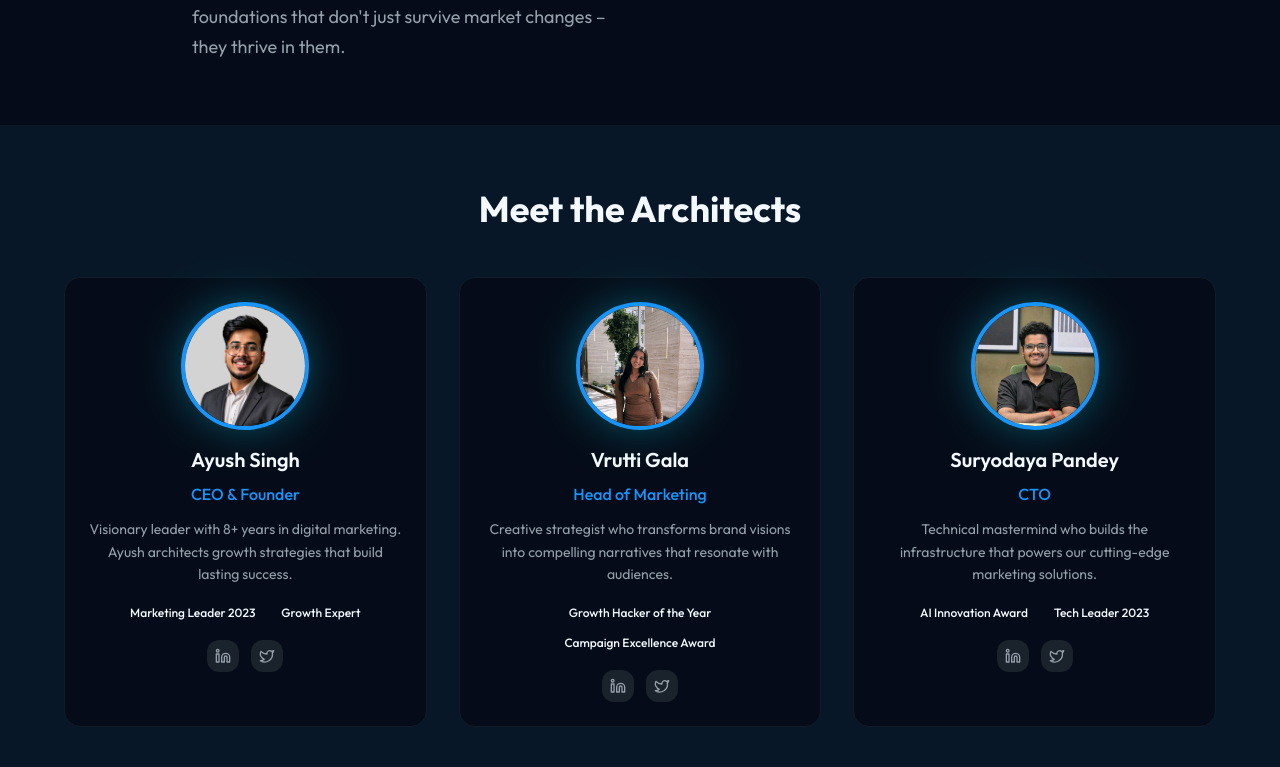
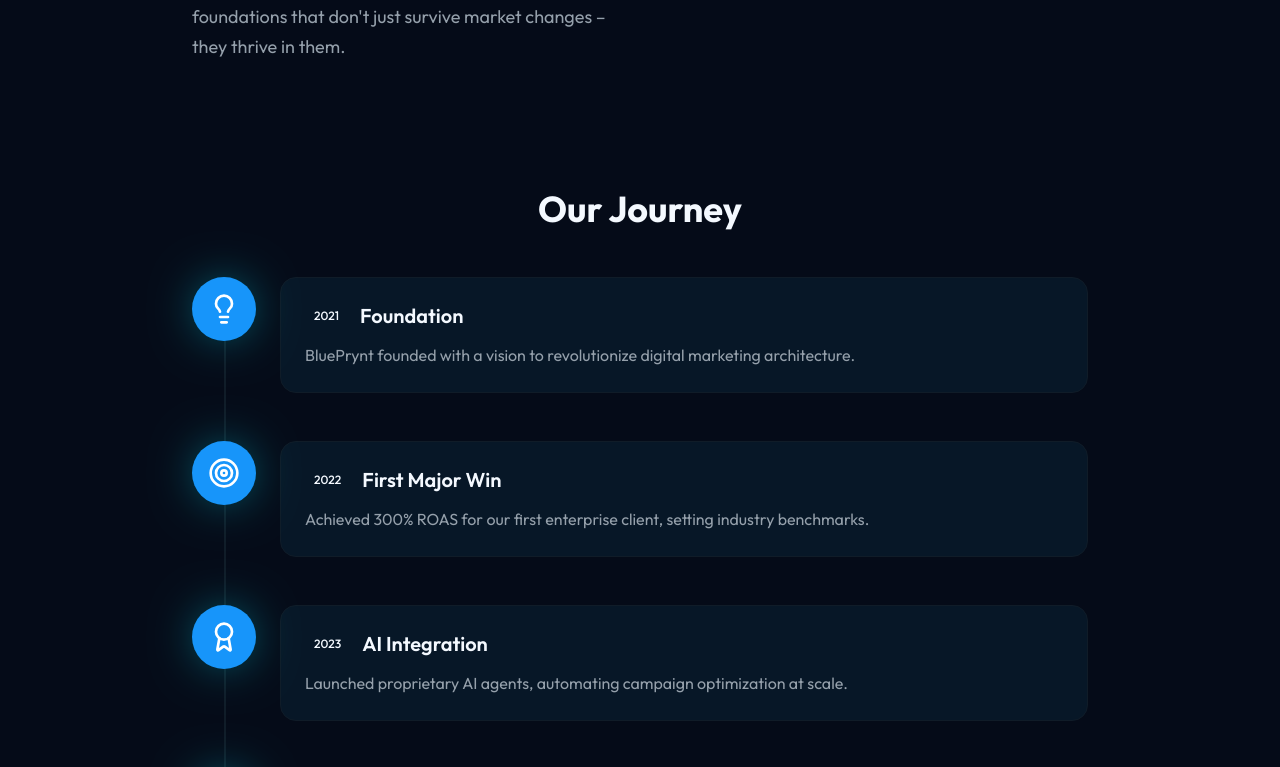
Before and after one commit to Suryodaya27/blp-test, a Next.js app: page /about in a window 1280 px wide. Shown: the part 809-1576 px from the top of the page. Built offline with nearby package versions, Linux system fonts and the light colour scheme.

Commit message:
remove architects

```diff
--- a/app/about/page.tsx
+++ b/app/about/page.tsx
@@ -194,7 +194,7 @@
           </div>
         </section>
         {/* Team Section */}
-        <section className="py-16 bg-card">
+        {/* <section className="py-16 bg-card">
           <div className="container mx-auto px-6">
             <h2 className="font-outfit font-bold text-3xl md:text-4xl mb-12 text-center text-foreground">
               Meet the Architects
@@ -202,20 +202,17 @@
             <div className="grid grid-cols-1 md:grid-cols-3 gap-8 max-w-6xl mx-auto">
               {team.map((member, index) => (
                 <div key={member.name} className="bg-background border border-border rounded-xl p-6 text-center hover:shadow-card hover:-translate-y-2 transition-all duration-500">
-                  {/* Avatar */}
                   <div className="w-32 h-32 mx-auto mb-4 rounded-full overflow-hidden border-4 border-primary shadow-glow relative">
                     <Image src={member.image} alt={`${member.name} - ${member.role} at BluePrynt`} width={128} height={128} className="w-full h-full object-cover" />
                   </div>
                   <h3 className="font-outfit font-semibold text-xl mb-2 text-foreground">{member.name}</h3>
                   <p className="font-outfit text-primary font-medium mb-3">{member.role}</p>
                   <p className="font-outfit text-muted-foreground text-sm leading-relaxed mb-4">{member.bio}</p>
-                  {/* Achievements */}
                   <div className="flex flex-wrap justify-center gap-2 mb-4">
                     {member.achievements.map((achievement) => (
                       <Badge key={achievement} variant="secondary" className="text-xs">{achievement}</Badge>
                     ))}
                   </div>
-                  {/* Social Links */}
                   <div className="flex justify-center space-x-3">
                     <a href={member.linkedin} target="_blank" rel="noopener noreferrer" className="w-8 h-8 bg-muted rounded-lg flex items-center justify-center text-muted-foreground hover:bg-primary hover:text-primary-foreground transition-all duration-300">
                       <Linkedin className="w-4 h-4" />
@@ -228,7 +225,7 @@
               ))}
             </div>
           </div>
-        </section>
+        </section> */}
         {/* Timeline Section */}
         <section className="py-16 bg-background">
           <div className="container mx-auto px-6">
```
